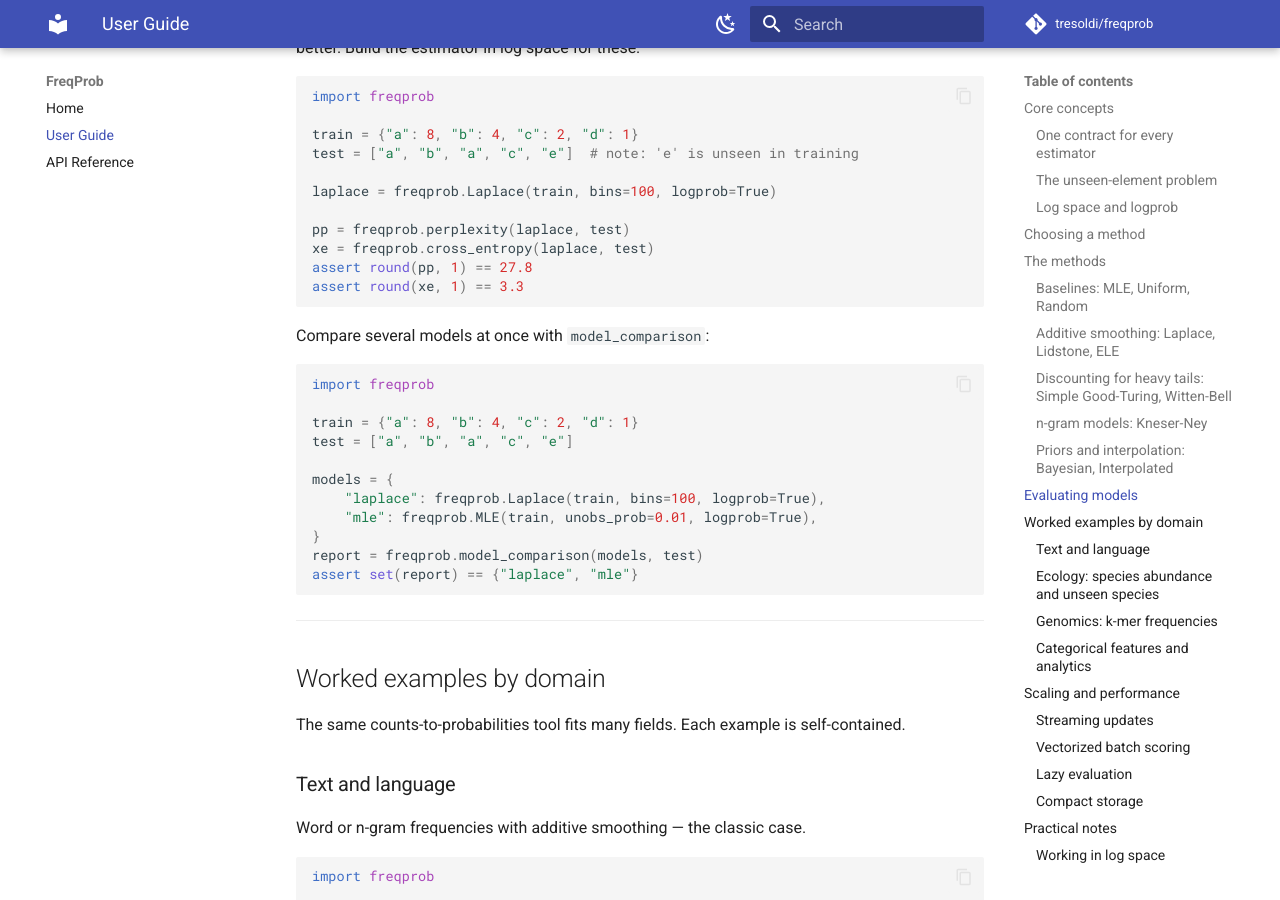
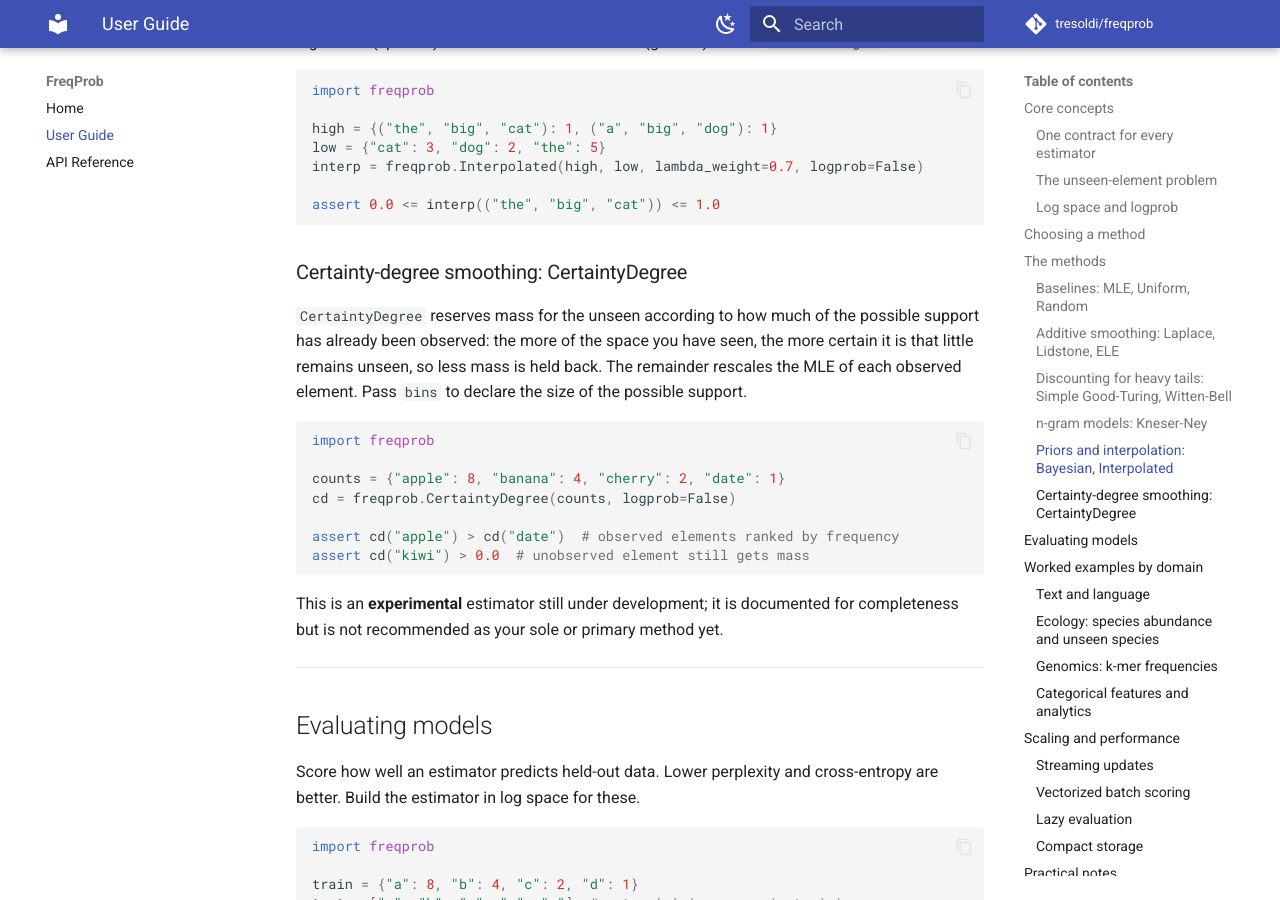
Before and after one commit to tresoldi/freqprob, an MkDocs documentation site: the page built from docs/USER_GUIDE.md, in a window 1280 px wide and 900 px high, scrolled down 4832 px. Built offline with MkDocs 1.6.1 and Material for MkDocs 9.7.7, drawn with Linux system fonts in a browser that asks for light colours; comment, search, counter and statistics services are not loaded; some of the changed text lies outside the part shown.

Commit message:
docs: drier landing page; document CertaintyDegree and WittenBell (#40)
* docs: dry academic landing page; document CertaintyDegree and WittenBell

Redesign the landing page for a drier, more academic feel with minimal
theming: neutral true-white/near-black palette (no warm 'cream' cast),
monochrome figure and code (no colored syntax highlighting), plain serif
section headings, and squared frames.

Close gaps in method coverage: CertaintyDegree was absent from the User
Guide (every method table, the one-line summaries, and the per-method
sections) and from the landing page's methods table; WittenBell was
missing from the 'choosing a method' tables and had no code example. Add
both throughout (CertaintyDegree clearly marked experimental), give the
landing page a complete nine-row methods table, and reorganise the README
table so both are described accurately instead of lumped under 'baselines'.

Co-Authored-By: Claude Opus 4.8 <noreply@anthropic.com>
Claude-Session: https://claude.ai/code/session_01KqmVsfguTXZRSfhTADZjMk

* style: normalise inline-comment spacing in USER_GUIDE code blocks

ruff format --check normalises inline comments in the Python examples to
two spaces; the new WittenBell/CertaintyDegree snippets used aligned
comments. Reformat to satisfy the lint job.

Co-Authored-By: Claude Opus 4.8 <noreply@anthropic.com>
Claude-Session: https://claude.ai/code/session_01KqmVsfguTXZRSfhTADZjMk

---------

Co-authored-by: Claude Opus 4.8 <noreply@anthropic.com>

````diff
--- a/docs/USER_GUIDE.md
+++ b/docs/USER_GUIDE.md
@@ -86,9 +86,11 @@ Start from what your data looks like:
 | Just want relative frequencies, no smoothing | `MLE` | — |
 | General-purpose additive smoothing | `Laplace` / `Lidstone` / `ELE` | `bins`, `gamma` |
 | Heavy-tailed counts, many rare elements | `SimpleGoodTuring` | `p_value` |
+| Parameter-free discounting by distinct-type count | `WittenBell` | `bins` |
 | n-gram language models | `KneserNey` / `ModifiedKneserNey` | `discount` |
 | You have a prior belief (Dirichlet) | `Bayesian` | `alpha` |
 | Combine a specific and a general model | `Interpolated` | `lambda_weight` |
+| Reserve mass by how fully the support is observed (experimental) | `CertaintyDegree` | `bins` |
 | Non-informative baseline | `Uniform` / `Random` | — |
 
 By data characteristics:
@@ -114,6 +116,9 @@ When-to-use, in one line each:
   is to appear in a *novel* context.
 - **`Bayesian`** — smoothing as a Dirichlet(`alpha`) prior; principled and tunable.
 - **`Interpolated`** — mix a high-order (specific) and low-order (general) model.
+- **`CertaintyDegree`** — reserves mass by how fully the possible support has been
+  observed; the more of the space you have seen, the less is held back.
+  *Experimental — not recommended as your only estimator yet.*
 
 ---
 
@@ -168,6 +173,11 @@ sgt = freqprob.SimpleGoodTuring(counts, logprob=False)
 
 assert 0.0 < sgt.total_unseen_mass < 1.0  # reserved for unseen types
 assert sgt("unseen") > 0.0
+
+# Witten-Bell: parameter-free, reserves mass by the count of distinct types.
+wb = freqprob.WittenBell(counts, logprob=False)
+assert wb("a") > wb("g")  # observed elements ranked by frequency
+assert wb("unseen") > 0.0  # unseen types share the reserved mass
 ```
 
 ### n-gram models: Kneser-Ney
@@ -201,6 +211,27 @@ interp = freqprob.Interpolated(high, low, lambda_weight=0.7, logprob=False)
 
 assert 0.0 <= interp(("the", "big", "cat")) <= 1.0
 ```
+
+### Certainty-degree smoothing: CertaintyDegree
+
+`CertaintyDegree` reserves mass for the unseen according to how much of the
+possible support has already been observed: the more of the space you have seen,
+the more certain it is that little remains unseen, so less mass is held back. The
+remainder rescales the MLE of each observed element. Pass `bins` to declare the
+size of the possible support.
+
+```python
+import freqprob
+
+counts = {"apple": 8, "banana": 4, "cherry": 2, "date": 1}
+cd = freqprob.CertaintyDegree(counts, logprob=False)
+
+assert cd("apple") > cd("date")  # observed elements ranked by frequency
+assert cd("kiwi") > 0.0  # unobserved element still gets mass
+```
+
+This is an **experimental** estimator still under development; it is documented
+for completeness but is not recommended as your sole or primary method yet.
 
 ---
 
--- a/overrides/home.html
+++ b/overrides/home.html
@@ -8,27 +8,26 @@
 <link rel="canonical" href="{{ config.site_url }}">
 <style>
   :root {
-    --paper: #faf9f6;
-    --ink: #1b1b18;
-    --ink-2: #55534c;
-    --ink-3: #86837a;
-    --rule: #e4e1d9;
-    --rule-2: #efece5;
-    --link: #33477e;
-    --figure-bar: #3a3a34;
-    --figure-curve: #33477e;
-    --figure-unseen: #9a6b34;
-    --code-bg: #f3f1ea;
-    --serif: Charter, "Bitstream Charter", "Sitka Text", Cambria, "Iowan Old Style", Georgia, serif;
-    --mono: ui-monospace, "SF Mono", "JetBrains Mono", "Cascadia Code", Menlo, Consolas, monospace;
-    --measure: 44rem;
+    --paper: #ffffff;
+    --ink: #1a1a1a;
+    --ink-2: #474747;
+    --ink-3: #737373;
+    --rule: #d8d8d8;
+    --rule-2: #ececec;
+    --link: #234a86;
+    --code-bg: #f6f6f6;
+    --fig-ink: #1a1a1a;
+    --fig-grey: #8f8f8f;
+    --fig-light: #c9c9c9;
+    --serif: "Times New Roman", Times, Georgia, "Nimbus Roman", serif;
+    --mono: ui-monospace, "SF Mono", Menlo, Consolas, "DejaVu Sans Mono", monospace;
+    --measure: 42rem;
   }
   @media (prefers-color-scheme: dark) {
     :root {
-      --paper: #14140f; --ink: #ece9e1; --ink-2: #b0ada2; --ink-3: #827f74;
-      --rule: #2a2a22; --rule-2: #201f19; --link: #97a8d8;
-      --figure-bar: #b8b5a8; --figure-curve: #97a8d8; --figure-unseen: #cf9d5f;
-      --code-bg: #1c1c15;
+      --paper: #121212; --ink: #e6e6e6; --ink-2: #b2b2b2; --ink-3: #8a8a8a;
+      --rule: #2d2d2d; --rule-2: #242424; --link: #8fb0e6;
+      --code-bg: #1a1a1a; --fig-ink: #e6e6e6; --fig-grey: #969696; --fig-light: #575757;
     }
   }
 
@@ -36,63 +35,65 @@
   html { -webkit-text-size-adjust: 100%; }
   body {
     margin: 0; background: var(--paper); color: var(--ink);
-    font-family: var(--serif); font-size: 18px; line-height: 1.62;
-    -webkit-font-smoothing: antialiased; text-rendering: optimizeLegibility;
+    font-family: var(--serif); font-size: 18px; line-height: 1.55;
+    text-rendering: optimizeLegibility;
   }
-  .page { max-width: var(--measure); margin: 0 auto; padding: 0 26px 96px; }
-  a { color: var(--link); text-underline-offset: 2px; text-decoration-thickness: 0.06em; }
-  a:hover { text-decoration-thickness: 0.12em; }
-  a:focus-visible { outline: 2px solid var(--link); outline-offset: 3px; border-radius: 2px; }
+  .page { max-width: var(--measure); margin: 0 auto; padding: 0 26px 80px; }
+  a { color: var(--link); text-underline-offset: 2px; }
+  a:focus-visible { outline: 2px solid var(--link); outline-offset: 2px; }
 
-  header.mast { padding: 68px 0 26px; border-bottom: 1px solid var(--rule); }
-  .title { font-size: 2.2rem; font-weight: 600; letter-spacing: -0.012em; margin: 0 0 8px; }
-  .title .mono { font-family: var(--mono); font-weight: 600; }
-  .dek { font-size: 1.16rem; color: var(--ink-2); margin: 0 0 20px; max-width: 34em; }
-  .meta { font-family: var(--mono); font-size: 12.5px; color: var(--ink-3); display: flex; flex-wrap: wrap; gap: 6px 14px; align-items: baseline; }
+  header.mast { padding: 60px 0 22px; border-bottom: 1px solid var(--ink); }
+  .title { font-size: 1.9rem; font-weight: 700; margin: 0 0 8px; }
+  .title .mono { font-family: var(--mono); font-weight: 600; letter-spacing: -0.02em; }
+  .dek { font-size: 1.05rem; color: var(--ink-2); margin: 0 0 18px; max-width: 34em; }
+  .meta { font-size: 0.9rem; color: var(--ink-3); }
   .meta a { color: var(--ink-2); }
-  .meta .sep { color: var(--rule); }
+  .meta .sep { padding: 0 6px; color: var(--rule); }
 
-  main > section { padding: 32px 0; border-bottom: 1px solid var(--rule-2); }
+  main > section { padding: 26px 0; border-bottom: 1px solid var(--rule-2); }
   main > section:last-of-type { border-bottom: 0; }
-  h2 { font-size: 0.82rem; font-weight: 700; font-family: var(--mono); letter-spacing: 0.09em; text-transform: uppercase; color: var(--ink-3); margin: 0 0 16px; }
-  p { margin: 0 0 16px; } p:last-child { margin-bottom: 0; }
-  .lead { font-size: 1.16rem; } .lead b { font-weight: 600; }
+  h2 { font-size: 1.15rem; font-weight: 700; color: var(--ink); margin: 0 0 12px; }
+  p { margin: 0 0 14px; } p:last-child { margin-bottom: 0; }
+  .lead { font-size: 1.08rem; } .lead b { font-weight: 700; }
 
-  code { font-family: var(--mono); font-size: 0.86em; }
-  pre { margin: 4px 0 0; background: var(--code-bg); border: 1px solid var(--rule); border-radius: 6px; padding: 16px 18px; overflow-x: auto; font-family: var(--mono); font-size: 13.5px; line-height: 1.7; color: var(--ink); }
-  pre.install { padding: 12px 16px; font-size: 14px; }
-  .c-com { color: var(--ink-3); } .c-kw { color: var(--link); }
-  .c-str { color: #5f7a45; } .c-num { color: var(--figure-unseen); }
-  @media (prefers-color-scheme: dark) { .c-str { color: #97b06f; } }
-  .after-code { font-size: 0.98rem; color: var(--ink-2); margin-top: 14px; }
+  code { font-family: var(--mono); font-size: 0.84em; }
+  pre {
+    margin: 4px 0 0; background: var(--code-bg); border: 1px solid var(--rule);
+    padding: 14px 16px; overflow-x: auto; font-family: var(--mono);
+    font-size: 13.5px; line-height: 1.65; color: var(--ink);
+  }
+  pre.install { padding: 10px 14px; }
+  .c-com { color: var(--ink-3); }
+  .after-code { font-size: 0.96rem; color: var(--ink-2); margin-top: 12px; }
 
-  figure { margin: 6px 0 0; }
-  .fig-frame { border: 1px solid var(--rule); border-radius: 6px; background: var(--paper); padding: 14px 16px 8px; }
-  canvas { width: 100%; height: 200px; display: block; }
-  .fig-legend { font-family: var(--mono); font-size: 11px; color: var(--ink-3); display: flex; flex-wrap: wrap; gap: 16px; margin-top: 4px; padding-top: 8px; border-top: 1px solid var(--rule-2); }
+  figure { margin: 4px 0 0; }
+  .fig-frame { border: 1px solid var(--rule); background: var(--paper); padding: 12px 14px 6px; }
+  canvas { width: 100%; height: 190px; display: block; }
+  .fig-legend { font-size: 0.8rem; color: var(--ink-3); display: flex; flex-wrap: wrap; gap: 14px; margin-top: 4px; padding-top: 8px; border-top: 1px solid var(--rule-2); }
   .fig-legend span { display: inline-flex; align-items: center; gap: 6px; }
-  .fig-legend i { width: 10px; height: 10px; border-radius: 2px; display: inline-block; }
-  figcaption { font-size: 0.9rem; color: var(--ink-2); line-height: 1.5; margin-top: 12px; }
-  figcaption b { font-weight: 600; color: var(--ink); }
+  .fig-legend i { width: 14px; height: 10px; display: inline-block; border: 1px solid var(--fig-ink); }
+  .fig-legend i.solid { background: var(--fig-grey); border-color: var(--fig-grey); }
+  .fig-legend i.line { height: 0; border: 0; border-top: 2px solid var(--fig-ink); }
+  .fig-legend i.open { background: var(--paper); border-color: var(--fig-light); }
+  figcaption { font-size: 0.9rem; color: var(--ink-2); line-height: 1.5; margin-top: 10px; }
+  figcaption b { font-weight: 700; color: var(--ink); }
 
-  table { width: 100%; border-collapse: collapse; font-size: 0.94rem; }
-  thead th { font-family: var(--mono); font-size: 10.5px; letter-spacing: 0.07em; text-transform: uppercase; color: var(--ink-3); font-weight: 600; text-align: left; padding: 0 14px 8px 0; border-bottom: 1.5px solid var(--ink-3); }
-  tbody td { padding: 9px 14px 9px 0; border-bottom: 1px solid var(--rule-2); vertical-align: baseline; }
-  tbody tr:last-child td { border-bottom: 1px solid var(--ink-3); }
+  table { width: 100%; border-collapse: collapse; font-size: 0.92rem; }
+  thead th { font-size: 0.82rem; color: var(--ink-2); font-weight: 700; text-align: left; padding: 0 14px 7px 0; border-bottom: 1px solid var(--ink); }
+  tbody td { padding: 8px 14px 8px 0; border-bottom: 1px solid var(--rule-2); vertical-align: baseline; }
+  tbody tr:last-child td { border-bottom: 1px solid var(--ink); }
   td.m { font-family: var(--mono); font-size: 0.82rem; color: var(--ink); white-space: nowrap; }
   td.k { font-family: var(--mono); font-size: 0.8rem; color: var(--ink-3); white-space: nowrap; }
   .tbl-scroll { overflow-x: auto; }
 
   ul.plain { margin: 0; padding: 0; list-style: none; }
-  ul.plain li { padding: 7px 0; border-bottom: 1px solid var(--rule-2); }
+  ul.plain li { padding: 6px 0; border-bottom: 1px solid var(--rule-2); }
   ul.plain li:last-child { border-bottom: 0; }
-  ul.plain b { font-weight: 600; } ul.plain .d { color: var(--ink-2); }
+  ul.plain b { font-weight: 700; } ul.plain .d { color: var(--ink-2); }
 
-  .links-row { display: flex; flex-wrap: wrap; gap: 4px 22px; font-size: 1rem; }
+  .links-row { display: flex; flex-wrap: wrap; gap: 4px 20px; font-size: 0.98rem; }
 
-  footer { padding-top: 30px; margin-top: 8px; border-top: 1px solid var(--rule); font-family: var(--mono); font-size: 12.5px; color: var(--ink-3); display: flex; justify-content: space-between; gap: 16px; flex-wrap: wrap; }
-
-  @media (prefers-reduced-motion: reduce) { * { animation: none !important; } }
+  footer { padding-top: 24px; margin-top: 6px; border-top: 1px solid var(--ink); font-size: 0.85rem; color: var(--ink-3); display: flex; justify-content: space-between; gap: 16px; flex-wrap: wrap; }
 </style>
 </head>
 <body>
@@ -102,11 +103,7 @@
     <p class="dek">Frequency-based probability estimation with smoothing — a small,
       well-tested Python library.</p>
     <div class="meta">
-      <span>MIT</span><span class="sep">·</span>
-      <span>Python 3.10–3.12</span><span class="sep">·</span>
-      <a href="https://github.com/tresoldi/freqprob">GitHub</a><span class="sep">·</span>
-      <a href="https://pypi.org/project/freqprob/">PyPI</a><span class="sep">·</span>
-      <a href="{{ base_url }}/USER_GUIDE/">Documentation</a>
+      MIT<span class="sep">·</span>Python 3.10–3.12<span class="sep">·</span><a href="https://github.com/tresoldi/freqprob">GitHub</a><span class="sep">·</span><a href="https://pypi.org/project/freqprob/">PyPI</a><span class="sep">·</span><a href="{{ base_url }}/USER_GUIDE/">Documentation</a>
     </div>
   </header>
 
@@ -128,13 +125,13 @@
 
     <section>
       <h2>Example</h2>
-<pre><span class="c-kw">import</span> freqprob
+<pre>import freqprob
 
-counts = {<span class="c-str">"the"</span>: <span class="c-num">100</span>, <span class="c-str">"cat"</span>: <span class="c-num">50</span>, <span class="c-str">"dog"</span>: <span class="c-num">30</span>, <span class="c-str">"bird"</span>: <span class="c-num">10</span>}
-model = freqprob.Laplace(counts, bins=<span class="c-num">10_000</span>, logprob=<span class="c-kw">False</span>)
+counts = {"the": 100, "cat": 50, "dog": 30, "bird": 10}
+model = freqprob.Laplace(counts, bins=10_000, logprob=False)
 
-model(<span class="c-str">"cat"</span>)       <span class="c-com"># 0.0050   observed element</span>
-model(<span class="c-str">"elephant"</span>)  <span class="c-com"># 0.0001   unobserved, yet non-zero</span></pre>
+model("cat")       <span class="c-com"># 0.0050   observed element</span>
+model("elephant")  <span class="c-com"># 0.0001   unobserved, yet non-zero</span></pre>
       <p class="after-code">A maximum-likelihood estimate would assign probability
         zero to <code>"elephant"</code>, which is undefined under a logarithm and
         collapses any product of probabilities. Smoothing reserves a small amount of
@@ -146,11 +143,11 @@ model(<span class="c-str">"elephant"</span>)  <span class="c-com"># 0.0001   uno
       <h2>The estimate</h2>
       <figure>
         <div class="fig-frame">
-          <canvas id="viz" width="720" height="200"></canvas>
+          <canvas id="viz" width="720" height="190"></canvas>
           <div class="fig-legend">
-            <span><i style="background:var(--figure-bar)"></i>observed counts</span>
-            <span><i style="background:var(--figure-curve)"></i>smoothed probability</span>
-            <span><i style="background:var(--figure-unseen)"></i>reserved for unobserved</span>
+            <span><i class="solid"></i>observed counts</span>
+            <span><i class="line"></i>smoothed probability</span>
+            <span><i class="open"></i>reserved for unobserved</span>
           </div>
         </div>
         <figcaption><b>Figure 1.</b> Observed counts (bars) are normalised into a
@@ -170,9 +167,12 @@ model(<span class="c-str">"elephant"</span>)  <span class="c-com"># 0.0001   uno
             <tr><td class="m">MLE</td><td>relative frequencies are wanted, without smoothing</td><td class="k">—</td></tr>
             <tr><td class="m">Laplace, Lidstone, ELE</td><td>simple additive smoothing suffices</td><td class="k">bins, gamma</td></tr>
             <tr><td class="m">SimpleGoodTuring</td><td>the distribution is heavy-tailed with many rare types</td><td class="k">p_value</td></tr>
+            <tr><td class="m">WittenBell</td><td>a parameter-free discount tied to the number of distinct types is wanted</td><td class="k">bins</td></tr>
             <tr><td class="m">KneserNey, ModifiedKneserNey</td><td>estimating an n-gram language model</td><td class="k">discount</td></tr>
             <tr><td class="m">Bayesian</td><td>a Dirichlet prior is assumed</td><td class="k">alpha</td></tr>
             <tr><td class="m">Interpolated</td><td>a specific and a general model are combined</td><td class="k">lambda_weight</td></tr>
+            <tr><td class="m">CertaintyDegree</td><td>mass is reserved by how fully the support has been observed (experimental)</td><td class="k">bins</td></tr>
+            <tr><td class="m">Uniform, Random</td><td>a non-informative baseline is needed</td><td class="k">—</td></tr>
           </tbody>
         </table>
       </div>
@@ -239,36 +238,37 @@ model(<span class="c-str">"elephant"</span>)  <span class="c-com"># 0.0001   uno
       ctx.setTransform(ratio, 0, 0, ratio, 0, 0);
       return { w: w, h: h };
     }
-    function topRect(x, y, w, h, r) {
-      r = Math.min(r, w / 2, Math.max(h, 0));
-      ctx.beginPath(); ctx.moveTo(x, y + h); ctx.lineTo(x, y + r);
-      ctx.quadraticCurveTo(x, y, x + r, y); ctx.lineTo(x + w - r, y);
-      ctx.quadraticCurveTo(x + w, y, x + w, y + r); ctx.lineTo(x + w, y + h); ctx.closePath();
-    }
-    function draw(t) {
+    function draw() {
       var d = dims(), w = d.w, h = d.h;
       ctx.clearRect(0, 0, w, h);
-      var bar = css("--figure-bar"), curve = css("--figure-curve"),
-          unseen = css("--figure-unseen"), rule = css("--rule");
+      var fig = css("--fig-ink"), grey = css("--fig-grey"),
+          light = css("--fig-light"), paper = css("--paper"), rule = css("--rule");
       var padL = 4, padR = 4, padB = 22, padT = 14;
       var plotH = h - padT - padB, plotW = w - padL - padR;
       var n = counts.length, slot = plotW / (n + 1.5), barW = slot * 0.5;
-      var norm = counts[0] / total;
+      var norm = counts[0] / total, i;
 
       ctx.strokeStyle = rule; ctx.lineWidth = 1;
       ctx.beginPath(); ctx.moveTo(padL, padT + plotH + 0.5); ctx.lineTo(w - padR, padT + plotH + 0.5); ctx.stroke();
 
-      var i;
+      // observed counts — solid grey bars
+      ctx.fillStyle = grey;
       for (i = 0; i < n; i++) {
-        var bh = (counts[i] / counts[0]) * plotH * t;
+        var bh = (counts[i] / counts[0]) * plotH;
         var x = padL + slot * (i + 0.5) - barW / 2;
-        ctx.fillStyle = bar; ctx.globalAlpha = 0.78;
-        topRect(x, padT + plotH - bh, barW, bh, 1.5); ctx.fill();
+        ctx.fillRect(x, padT + plotH - bh, barW, bh);
       }
-      ctx.globalAlpha = 1;
 
-      var ce = Math.max(0, (t - 0.4) / 0.6);
-      if (ce > 0) {
+      // reserved-for-unobserved — open (outlined) bar
+      var uh = (unseenMass / norm) * plotH * 0.9;
+      var xu = padL + slot * (n + 0.6) - barW / 2;
+      ctx.fillStyle = paper; ctx.fillRect(xu, padT + plotH - Math.max(uh, 2), barW, Math.max(uh, 2));
+      ctx.strokeStyle = light; ctx.lineWidth = 1;
+      ctx.strokeRect(xu + 0.5, padT + plotH - Math.max(uh, 2) + 0.5, barW - 1, Math.max(uh, 2) - 1);
+      ctx.fillStyle = css("--ink-3"); ctx.font = "10px " + css("--mono"); ctx.textAlign = "center";
+      ctx.fillText("unseen", xu + barW / 2, padT + plotH + 15);
+
+      // smoothed probability — black curve
       var pts = [];
       for (i = 0; i < n; i++) {
         var px = padL + slot * (i + 0.5);
@@ -276,34 +276,16 @@ model(<span class="c-str">"elephant"</span>)  <span class="c-com"># 0.0001   uno
         pts.push([px, py]);
       }
       pts.push([padL + slot * (n + 0.6), padT + plotH - (unseenMass / norm) * plotH * 0.9]);
-        var drawN = Math.max(2, Math.floor(pts.length * ce));
-        ctx.strokeStyle = curve; ctx.lineWidth = 1.75; ctx.beginPath();
+      ctx.strokeStyle = fig; ctx.lineWidth = 1.75; ctx.beginPath();
       ctx.moveTo(pts[0][0], pts[0][1]);
-        for (i = 1; i < drawN; i++) {
+      for (i = 1; i < pts.length; i++) {
         var p0 = pts[i - 1], p1 = pts[i];
         ctx.quadraticCurveTo((p0[0] + p1[0]) / 2, p0[1], p1[0], p1[1]);
       }
       ctx.stroke();
     }
-
-      var uh = (unseenMass / norm) * plotH * 0.9 * t;
-      var xu = padL + slot * (n + 0.6) - barW / 2;
-      ctx.fillStyle = unseen; ctx.globalAlpha = 0.9;
-      topRect(xu, padT + plotH - Math.max(uh, 1.5), barW, Math.max(uh, 1.5), 1.5); ctx.fill();
-      ctx.globalAlpha = 1;
-      ctx.fillStyle = unseen; ctx.font = "10px " + css("--mono"); ctx.textAlign = "center";
-      ctx.fillText("unseen", xu + barW / 2, padT + plotH + 15);
-    }
-
-    var start = null;
-    function frame(ts) {
-      if (start === null) start = ts;
-      var t = Math.min(1, (ts - start) / 900);
-      draw(1 - Math.pow(1 - t, 3));
-      if (t < 1) requestAnimationFrame(frame);
-    }
-    if (reduce) { draw(1); } else { requestAnimationFrame(frame); }
-    window.addEventListener("resize", function () { draw(1); });
+    draw();
+    window.addEventListener("resize", draw);
   })();
 </script>
 </body>
````
Also changed, not shown: other parts of overrides/home.html (+0 -1 lines), CHANGELOG.md (+14 -3 lines), README.md (+3 -1 lines). Lines whose indentation alone changed are shown as unchanged.
